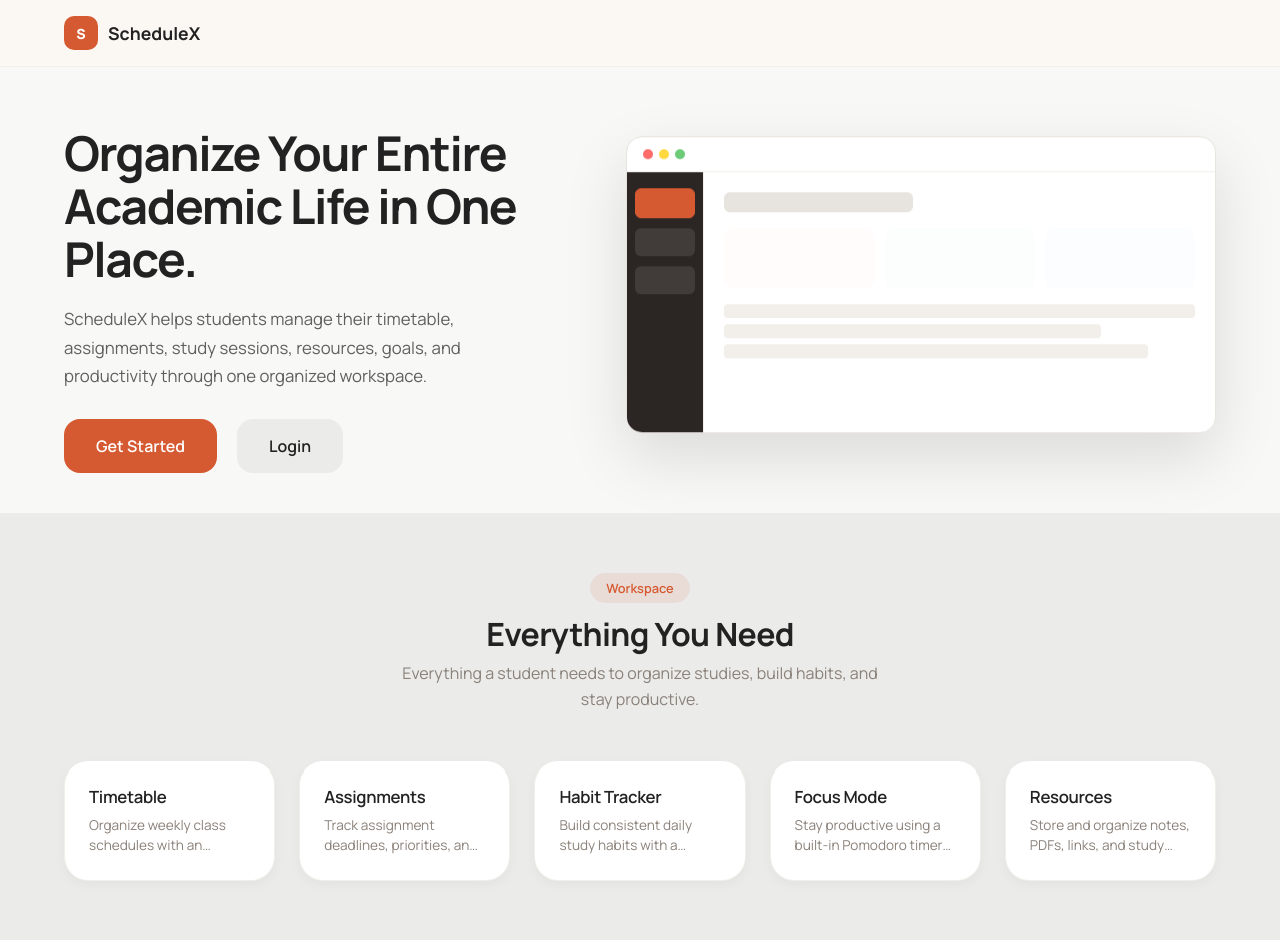
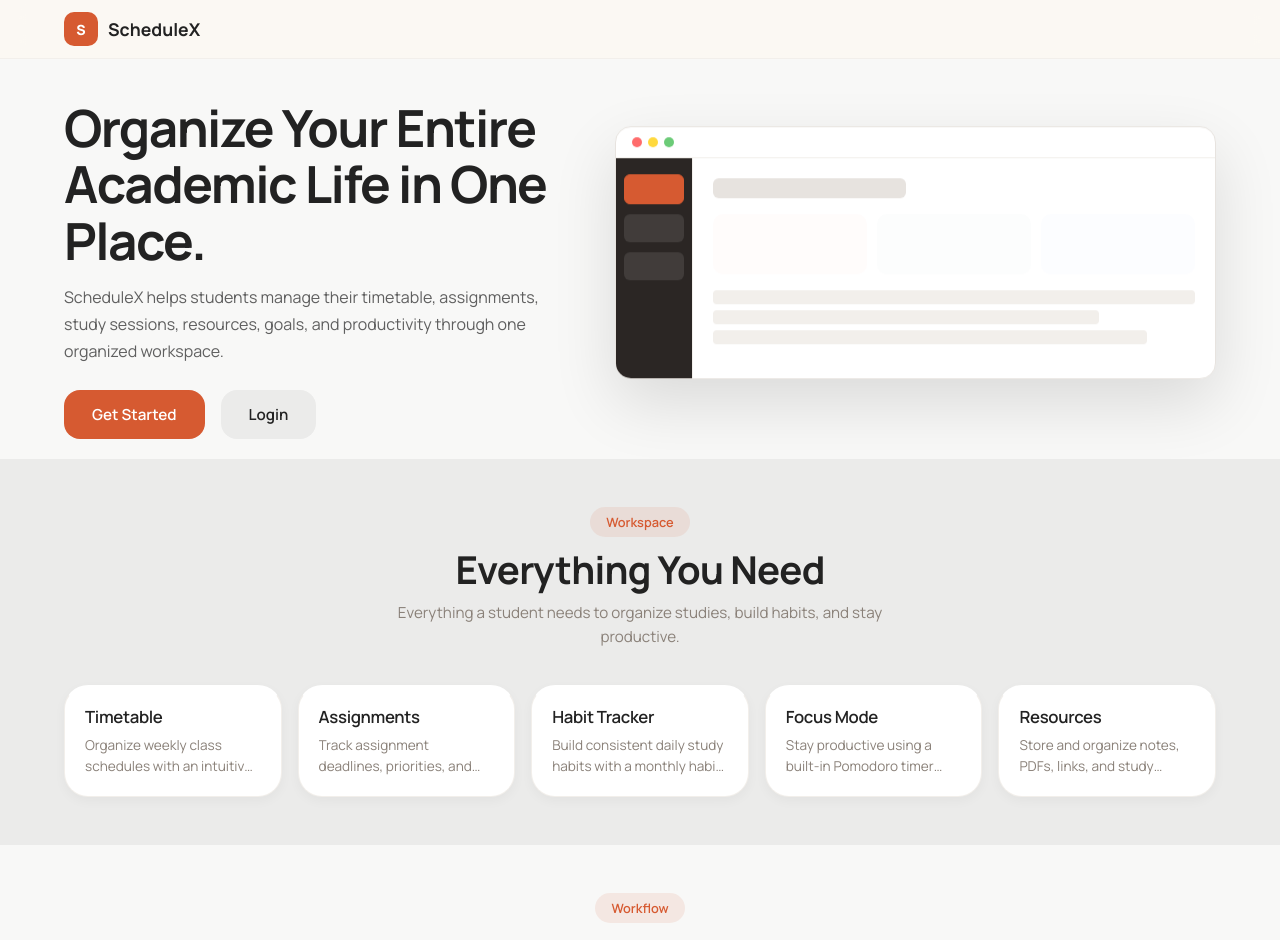
Before and after one commit to krutthiikaaa/ScheduleX, a React (Vite) app: page / in a window 1280 px wide. Shown: the top 940 px of the page. Built offline with nearby package versions, Linux system fonts and the light colour scheme; no server answers.

Commit message:
Optimize UI scaling and padding for 100% zoom

```diff
--- a/src/styles/app-core.css
+++ b/src/styles/app-core.css
@@ -63,6 +63,7 @@ body {
   font-family: var(--font);
   background: var(--bg);
   color: var(--text-body);
+  font-size: 15px;
   -webkit-font-smoothing: antialiased;
 }
 
@@ -145,10 +146,10 @@ a {
   display: flex;
   align-items: center;
   gap: 12px;
-  padding: 12px 16px;
+  padding: 10px 16px;
   border-radius: var(--radius-btn);
   font-weight: 600;
-  font-size: 0.9rem;
+  font-size: 0.95rem;
   color: rgba(255, 255, 255, 0.7);
   transition: all 0.2s;
 }
@@ -212,7 +213,7 @@ a {
 .app-main {
   flex: 1;
   margin-left: 260px;
-  padding: 32px 48px;
+  padding: 24px 40px;
   min-height: 100vh;
   box-sizing: border-box;
 }
@@ -222,18 +223,18 @@ a {
   display: flex;
   justify-content: space-between;
   align-items: center;
-  margin-bottom: 32px;
+  margin-bottom: 24px;
 }
 
 .search-bar {
   background: var(--card-bg);
   border: 1px solid var(--border);
   border-radius: var(--radius-input);
-  padding: 10px 20px;
+  padding: 8px 16px;
   display: flex;
   align-items: center;
-  gap: 12px;
-  width: 300px;
+  gap: 10px;
+  width: 280px;
   box-shadow: var(--shadow-sm);
 }
 
@@ -272,7 +273,7 @@ a {
 .card {
   background: var(--card-bg);
   border-radius: var(--radius-card);
-  padding: 24px;
+  padding: 20px;
   box-shadow: var(--shadow-card);
   border: 1px solid var(--border-light);
   transition: all 0.25s var(--ease-out);
@@ -287,11 +288,11 @@ a {
   align-items: center;
   justify-content: center;
   gap: 8px;
-  padding: 12px 24px;
+  padding: 10px 20px;
   border-radius: var(--radius-btn);
   font-weight: 600;
   font-family: var(--font);
-  font-size: 0.95rem;
+  font-size: 0.9rem;
   border: none;
   cursor: pointer;
   transition: all 0.2s;
@@ -325,12 +326,12 @@ a {
 /* ── Form Inputs ── */
 .form-input {
   width: 100%;
-  padding: 12px 16px;
+  padding: 10px 14px;
   border: 1px solid var(--border);
   border-radius: var(--radius-sm);
   background: var(--bg);
   font-family: var(--font);
-  font-size: 0.95rem;
+  font-size: 0.9rem;
   color: var(--text-heading);
   transition: all 0.2s var(--ease-out);
   outline: none;
--- a/src/styles/splash-landing.css
+++ b/src/styles/splash-landing.css
@@ -12,7 +12,7 @@
 
 /* ── Landing Nav ── */
 .landing-nav{position:sticky;top:0;z-index:200;background:rgba(252,248,243,.85);backdrop-filter:blur(12px);border-bottom:1px solid var(--border-light);transition:box-shadow .3s}
-.landing-nav-inner{max-width:1640px;margin:0 auto;padding:16px 64px;display:flex;align-items:center;justify-content:space-between}
+.landing-nav-inner{max-width:1640px;margin:0 auto;padding:12px 64px;display:flex;align-items:center;justify-content:space-between}
 .landing-nav-brand{display:flex;align-items:center;gap:10px;font-weight:700;font-size:1.1rem;color:var(--text-heading);text-decoration:none}
 .landing-nav-logo{width:34px;height:34px;background:var(--primary);border-radius:10px;display:flex;align-items:center;justify-content:center;color:#fff;font-weight:800;font-size:14px}
 .landing-nav-links{display:flex;align-items:center;gap:24px}
@@ -23,22 +23,22 @@
 .nav-cta-btn:hover{background:var(--primary-hover);transform:translateY(-1px)}
 
 /* ── Hero ── */
-.landing-hero{max-width:1640px;margin:0 auto;padding:60px 64px 40px}
-.hero-content{display:grid;grid-template-columns:45fr 55fr;gap:80px;align-items:center}
+.landing-hero{max-width:1640px;margin:0 auto;padding:40px 64px 20px}
+.hero-content{display:grid;grid-template-columns:45fr 55fr;gap:60px;align-items:center}
 .hero-visual{animation:floatAnim 6s ease-in-out infinite}
 @keyframes floatAnim{0%,100%{transform:translateY(0)}50%{transform:translateY(-16px)}}
-.hero-text h1{font-size:3rem;line-height:1.1;letter-spacing:-.03em;margin-bottom:20px;max-width:650px}
-.hero-text p{color:var(--text-body);font-size:1.05rem;line-height:1.7;margin-bottom:28px;max-width:580px}
-.hero-btns{display:flex;gap:20px}
-.btn-lg{padding:16px 32px;font-size:1rem}
+.hero-text h1{font-size:3.2rem;line-height:1.1;letter-spacing:-.03em;margin-bottom:16px;max-width:650px}
+.hero-text p{color:var(--text-body);font-size:1rem;line-height:1.7;margin-bottom:24px;max-width:580px}
+.hero-btns{display:flex;gap:16px}
+.btn-lg{padding:14px 28px;font-size:.95rem}
 
 /* ── Mockup ── */
 .mockup-window{background:var(--card-bg);border-radius:16px;border:1px solid var(--border);box-shadow:0 24px 64px rgba(0,0,0,0.12);overflow:hidden;animation:fadeInUp .8s .3s var(--ease-out) both}
-.mockup-topbar{display:flex;gap:6px;padding:12px 16px;border-bottom:1px solid var(--border-light)}
+.mockup-topbar{display:flex;gap:6px;padding:10px 16px;border-bottom:1px solid var(--border-light)}
 .mockup-dot{width:10px;height:10px;border-radius:50%}
 .mockup-dot.red{background:#FF6B6B}.mockup-dot.yellow{background:#FFD93D}.mockup-dot.green{background:#6BCB77}
-.mockup-body{display:flex;min-height:260px}
-.mockup-sidebar-mini{width:50px;background:var(--sidebar-bg);border-right:1px solid var(--border-light);padding:16px 8px;display:flex;flex-direction:column;gap:10px}
+.mockup-body{display:flex;min-height:220px}
+.mockup-sidebar-mini{width:40px;background:var(--sidebar-bg);border-right:1px solid var(--border-light);padding:16px 8px;display:flex;flex-direction:column;gap:10px}
 .m-item{height:28px;border-radius:6px;background:var(--border)}
 .m-item.active{background:var(--primary-light);border:1px solid var(--primary)}
 .mockup-main{flex:1;padding:20px}
@@ -50,17 +50,17 @@
 .m-row{height:14px;background:var(--border-light);border-radius:4px}
 
 /* ── Landing Sections ── */
-.landing-section{max-width:1640px;margin:0 auto;padding:60px 64px}
+.landing-section{max-width:1640px;margin:0 auto;padding:48px 64px}
 .landing-section.bg-stone{max-width:100%;background:var(--bg-secondary)}
 .landing-section.bg-stone>*{max-width:1512px;margin-left:auto;margin-right:auto}
-.section-header{text-align:center;margin-bottom:48px}
-.section-badge{display:inline-block;padding:6px 16px;background:var(--primary-light);color:var(--primary);border-radius:var(--radius-full);font-size:.8rem;font-weight:600;margin-bottom:12px}
-.section-header h2{font-size:2rem;letter-spacing:-.02em;margin-bottom:8px}
-.section-header p{color:var(--text-muted);font-size:1rem;max-width:500px;margin:0 auto}
+.section-header{text-align:center;margin-bottom:36px}
+.section-badge{display:inline-block;padding:6px 16px;background:var(--primary-light);color:var(--primary);border-radius:var(--radius-full);font-size:.8rem;font-weight:600;margin-bottom:10px}
+.section-header h2{font-size:2.4rem;letter-spacing:-.02em;margin-bottom:8px}
+.section-header p{color:var(--text-muted);font-size:.95rem;max-width:500px;margin:0 auto}
 
 /* ── Feature Cards ── */
-.features-grid{display:grid;grid-template-columns:repeat(5,1fr);gap:24px}
-.feature-card{background:var(--card-bg);border-radius:var(--radius-card);padding:24px;border:1px solid var(--border-light);border-top:2px solid transparent;box-shadow:0 4px 12px rgba(0,0,0,0.04);transition:all .3s var(--ease-out);display:flex;flex-direction:column;justify-content:center}
+.features-grid{display:grid;grid-template-columns:repeat(5,1fr);gap:16px}
+.feature-card{background:var(--card-bg);border-radius:var(--radius-card);padding:20px;border:1px solid var(--border-light);border-top:2px solid transparent;box-shadow:0 4px 12px rgba(0,0,0,0.04);transition:all .3s var(--ease-out);display:flex;flex-direction:column;justify-content:center}
 .feature-card:hover{box-shadow:0 12px 32px rgba(0,0,0,0.08);transform:translateY(-4px);border-top-color:var(--primary)}
 .feature-card h3{margin-bottom:8px;font-size:1.05rem;font-weight:600;color:var(--text-heading)}
 .feature-card p{color:var(--text-muted);font-size:.85rem;line-height:1.5;margin:0;display:-webkit-box;-webkit-line-clamp:2;-webkit-box-orient:vertical;overflow:hidden}
@@ -92,14 +92,14 @@
 .why-card p{color:var(--text-muted);font-size:.83rem}
 
 /* ── CTA ── */
-.landing-cta{text-align:center;padding:60px 64px;background:linear-gradient(180deg,var(--bg) 0%,var(--bg-secondary) 100%)}
-.landing-cta h2{font-size:2rem;margin-bottom:12px}
-.landing-cta p{color:var(--text-muted);margin-bottom:28px;font-size:1rem}
+.landing-cta{text-align:center;padding:48px 64px;background:linear-gradient(180deg,var(--bg) 0%,var(--bg-secondary) 100%)}
+.landing-cta h2{font-size:1.8rem;margin-bottom:12px}
+.landing-cta p{color:var(--text-muted);margin-bottom:24px;font-size:.95rem}
 .landing-cta .hero-btns{justify-content:center}
 
 /* ── Footer ── */
-.landing-footer{background:var(--bg-secondary);border-top:1px solid var(--border);padding:40px 64px 24px}
-.footer-inner{max-width:1640px;margin:0 auto;display:flex;justify-content:space-between;align-items:flex-start;margin-bottom:32px}
+.landing-footer{background:var(--bg-secondary);border-top:1px solid var(--border);padding:32px 64px 20px}
+.footer-inner{max-width:1640px;margin:0 auto;display:flex;justify-content:space-between;align-items:flex-start;margin-bottom:24px}
 .footer-brand{display:flex;align-items:center;gap:10px;flex-wrap:wrap}
 .footer-title{font-weight:700;font-size:1.1rem;color:var(--text-heading)}
 .footer-brand p{width:100%;margin-top:4px;color:var(--text-muted);font-size:.85rem}
```
Also changed, not shown: src/styles/components.css (+20 -20 lines).
